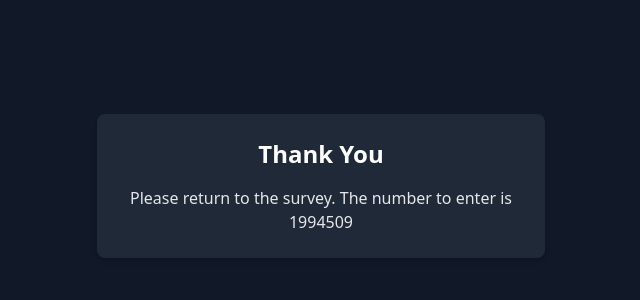
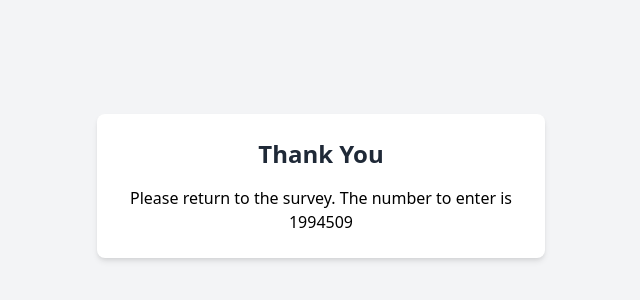
Before and after one commit to survey-cs/survey-cs.github.io, a plain HTML site: page next.html in a window 1280 px wide. Shown: the part 214-514 px from the top of the page, without its empty margins (319-959 px from the left). Drawn offline with nearby package versions, Linux system fonts and the light colour scheme.

Commit message:
Update next.html

```diff
--- a/next.html
+++ b/next.html
@@ -10,11 +10,11 @@
     <!-- Include Tailwind CSS -->
     <link href="https://cdn.jsdelivr.net/npm/tailwindcss@2.2.19/dist/tailwind.min.css" rel="stylesheet">
 </head>
-<body class="bg-gray-900">
+<body class="bg-gray-100">
     <div class="flex items-center justify-center min-h-screen">
-        <div class="max-w-md p-6 bg-gray-800 rounded-lg shadow-md">
-            <h2 class="text-2xl font-semibold text-center text-white">Thank You</h2>
-            <p class="mt-4 text-center text-gray-200">
+        <div class="max-w-md p-6 bg-white rounded-lg shadow-md">
+            <h2 class="text-2xl font-semibold text-center text-gray-800">Thank You</h2>
+            <p class="mt-4 text-center">
                 Please return to the survey.
                 The number to enter is 1994509
             </p>
```
